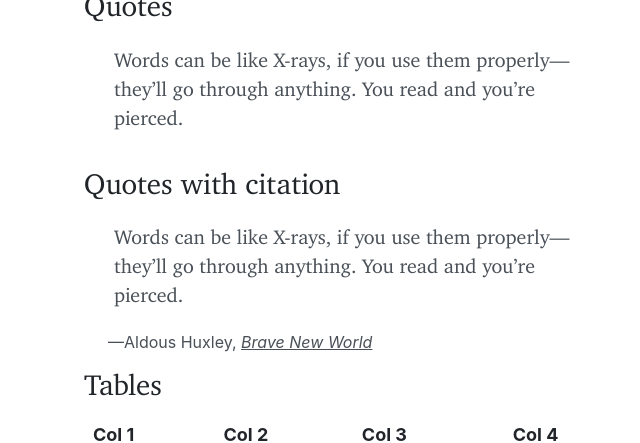
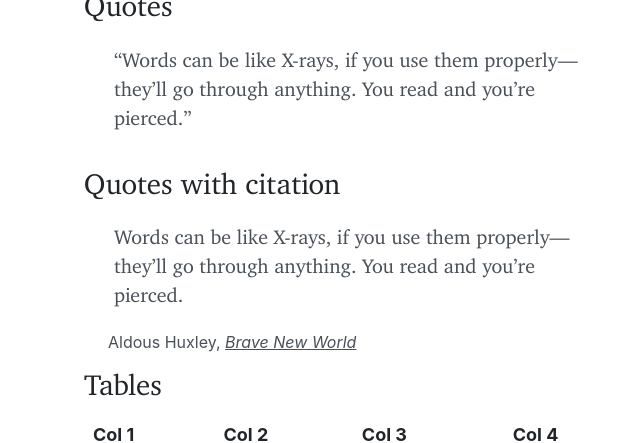
Before and after one commit to mhmdilfaj/mhmdilfaj.github.io, a Jekyll site: the page built from _posts/2022-04-21-sample-post.md, in a window 1280 px wide and 900 px high, scrolled down 2348 px, cut to the strip 209-652 px from the top of the window. Shown: the whole strip, without its empty margins (276-916 px from the left). Built offline with Jekyll 4.4.1, drawn with Linux system fonts in a browser that asks for light colours.

Commit message:
Update 2022-04-21-sample-post.md

```diff
--- a/_posts/2022-04-21-sample-post.md
+++ b/_posts/2022-04-21-sample-post.md
@@ -44,14 +44,14 @@ Karenanya pencarian terhadap kalimat "Lorem Ipsum" akan berujung pada banyak sit
 </figure>
 
 ## Quotes
-> Words can be like X-rays, if you use them properly—they’ll go through anything. You read and you’re pierced.
+> "Words can be like X-rays, if you use them properly—they’ll go through anything. You read and you’re pierced."
 
 ## Quotes with citation
 <figure>
   <blockquote cite="https://www.huxley.net/bnw/four.html">
     <p>Words can be like X-rays, if you use them properly—they’ll go through anything. You read and you’re pierced.</p>
   </blockquote>
-  <figcaption class="figure-caption">—Aldous Huxley, <cite><a href="https://www.huxley.net/bnw/four.html">Brave New World</a></cite></figcaption>
+  <figcaption class="figure-caption">Aldous Huxley, <cite><a href="https://www.huxley.net/bnw/four.html">Brave New World</a></cite></figcaption>
 </figure>
 
 ## Tables
```
